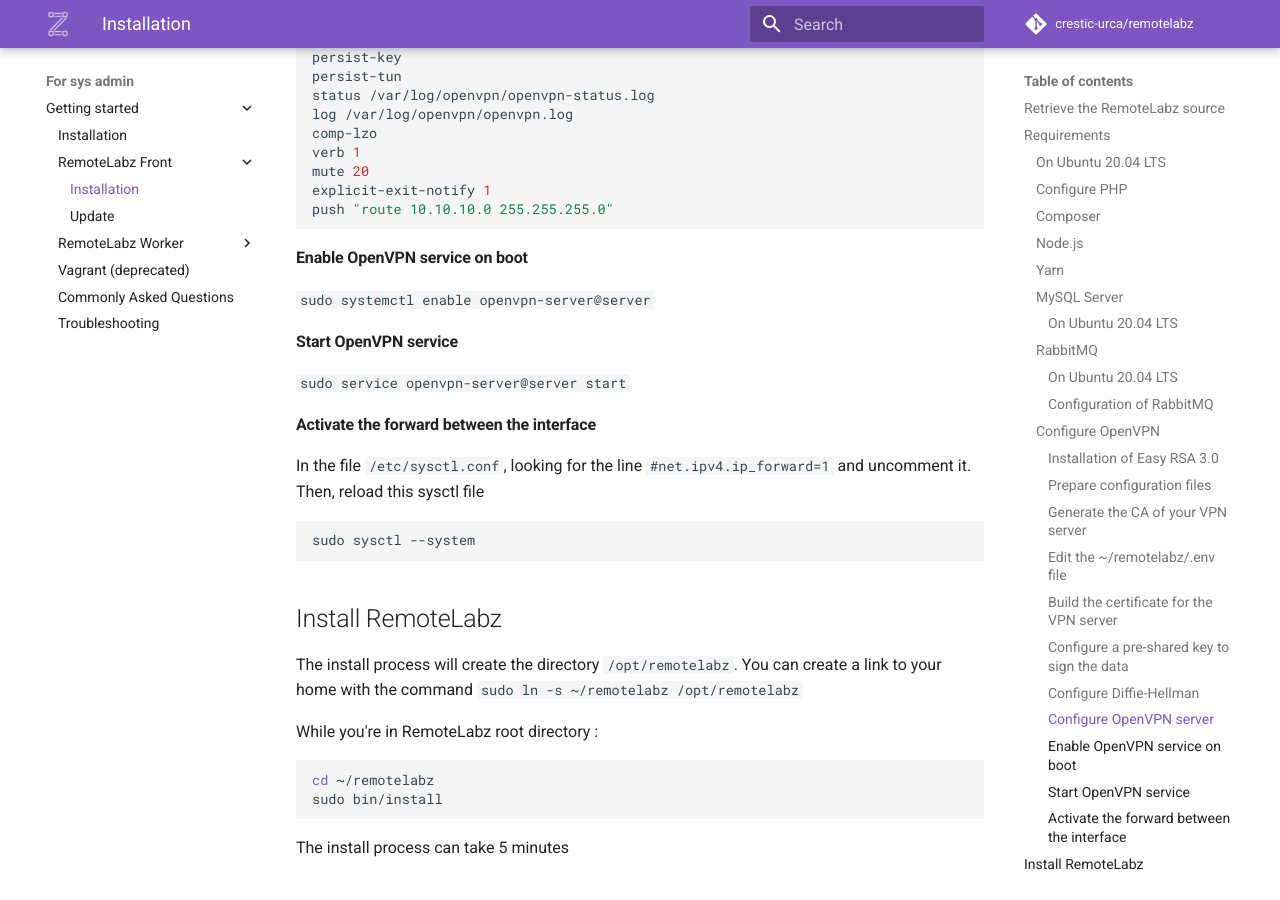
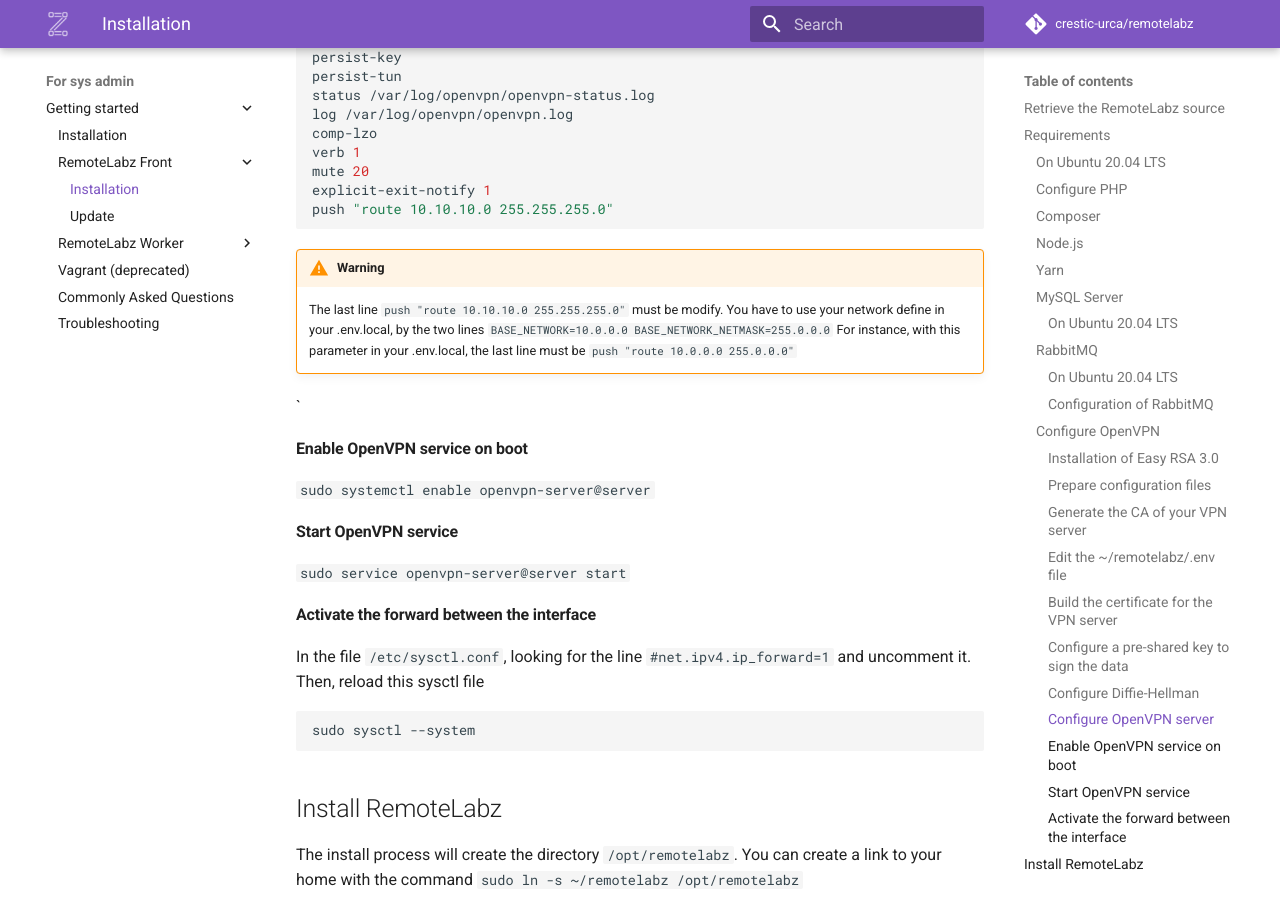
Before and after one commit to remotelabz/remotelabz-docs, an MkDocs documentation site: the page built from docs/administrators/getting-started/ubuntu-front.md, in a window 1280 px wide and 900 px high, scrolled down 7008 px. Built offline with MkDocs 1.6.1 and Material for MkDocs 9.7.7, drawn with Linux system fonts in a browser that asks for light colours; comment, search, counter and statistics services are not loaded.

Commit message:
update vpn config for route

````diff
--- a/docs/administrators/getting-started/ubuntu-front.md
+++ b/docs/administrators/getting-started/ubuntu-front.md
@@ -312,6 +312,14 @@ explicit-exit-notify 1
 push "route 10.10.10.0 255.255.255.0"
 ```
 
+!!! warning
+    The last line `push "route 10.10.10.0 255.255.255.0"` must be modify. You have to use your network define in your .env.local, by the two lines
+    ```BASE_NETWORK=10.0.0.0
+    BASE_NETWORK_NETMASK=255.0.0.0```
+    For instance, with this parameter in your .env.local, the last line must be `push "route 10.0.0.0 255.0.0.0"`
+`
+
+
 ####Enable OpenVPN service on boot
 `sudo systemctl enable openvpn-server@server`
 
````
